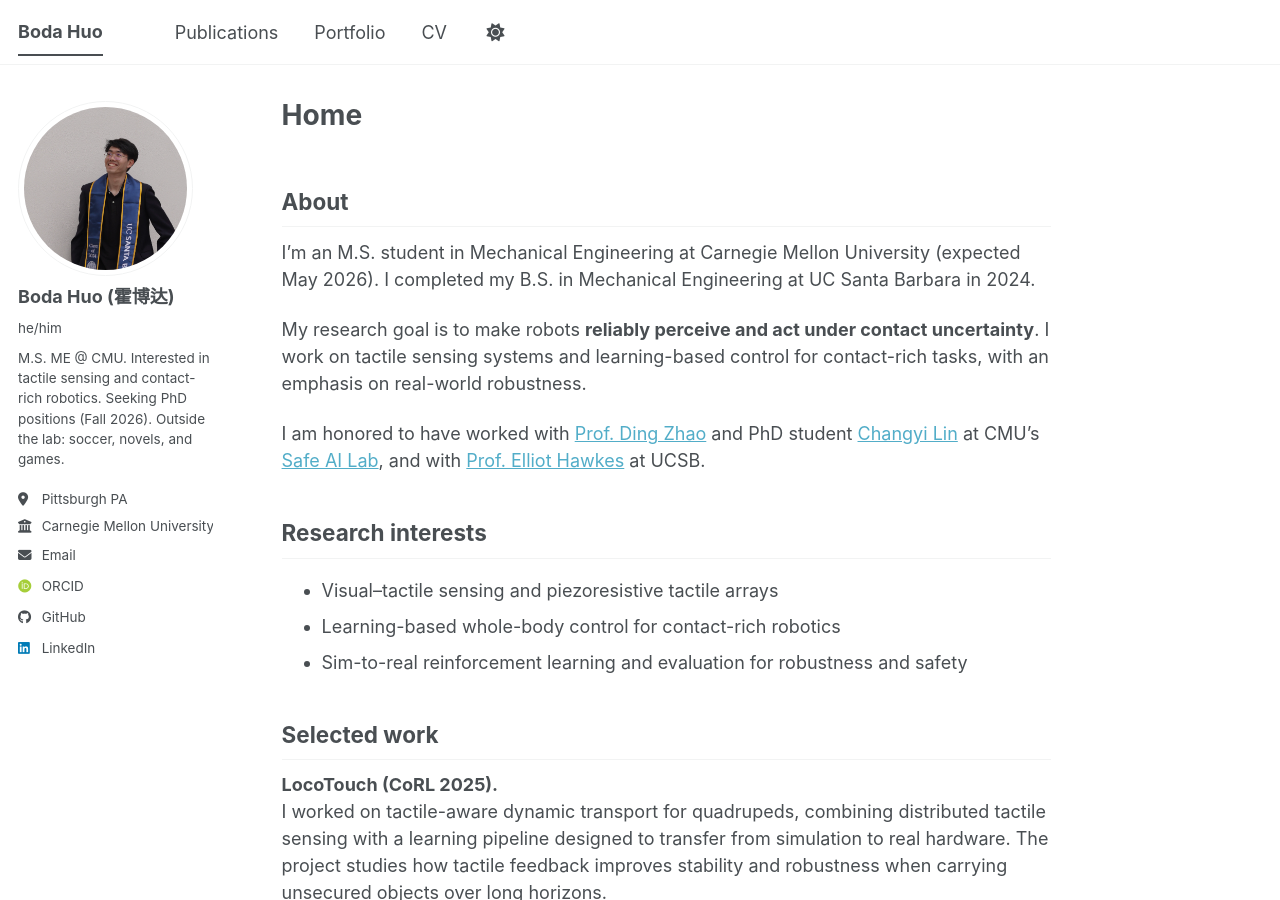
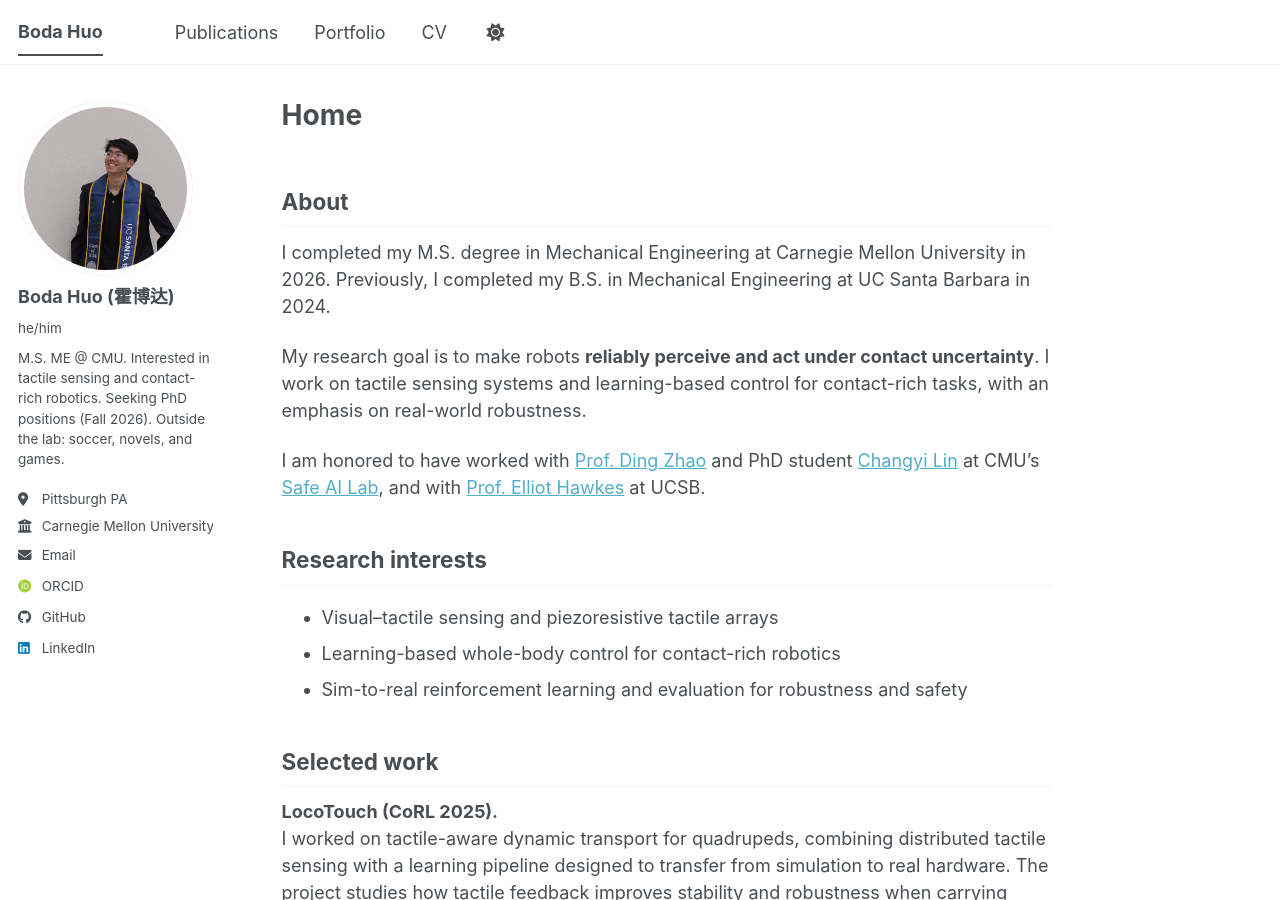
Before and after one commit to bodahuo/bodahuo.github.io, a Jekyll site: the page built from _pages/about.md, in a window 1280 px wide and 900 px high. Built offline with Jekyll 4.4.1, drawn with Linux system fonts in a browser that asks for light colours; some web fonts are replaced; a script bundle is joined from its source files by our own code; library files that are not in the unit come from our copies.

Commit message:
Update homepage

```diff
--- a/_pages/about.md
+++ b/_pages/about.md
@@ -9,7 +9,7 @@ redirect_from:
 
 ## About
 
-I’m an M.S. student in Mechanical Engineering at Carnegie Mellon University (expected May 2026). I completed my B.S. in Mechanical Engineering at UC Santa Barbara in 2024.
+I completed my M.S. degree in Mechanical Engineering at Carnegie Mellon University in 2026. Previously, I completed my B.S. in Mechanical Engineering at UC Santa Barbara in 2024.
 
 My research goal is to make robots **reliably perceive and act under contact uncertainty**. I work on tactile sensing systems and learning-based control for contact-rich tasks, with an emphasis on real-world robustness.
 
```
